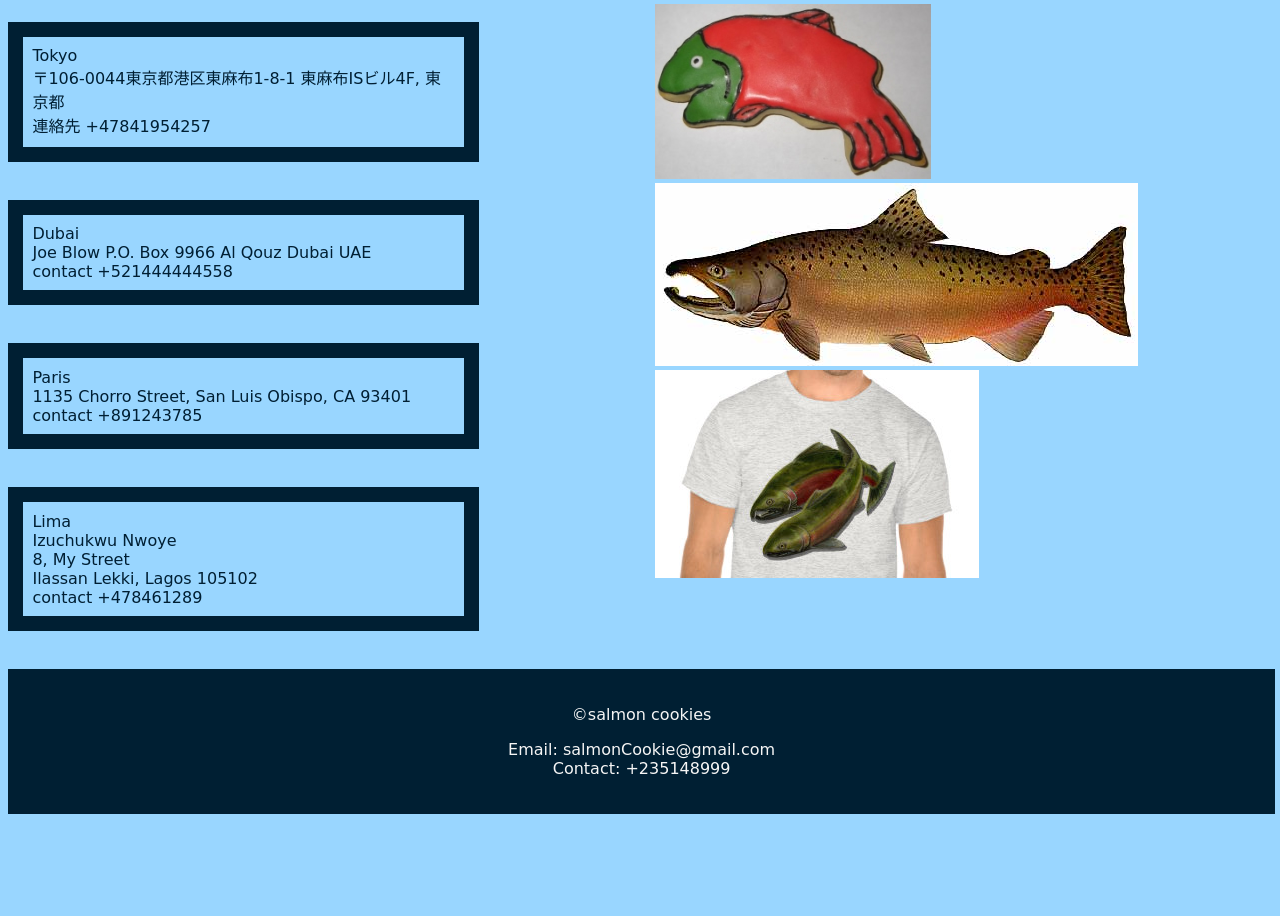
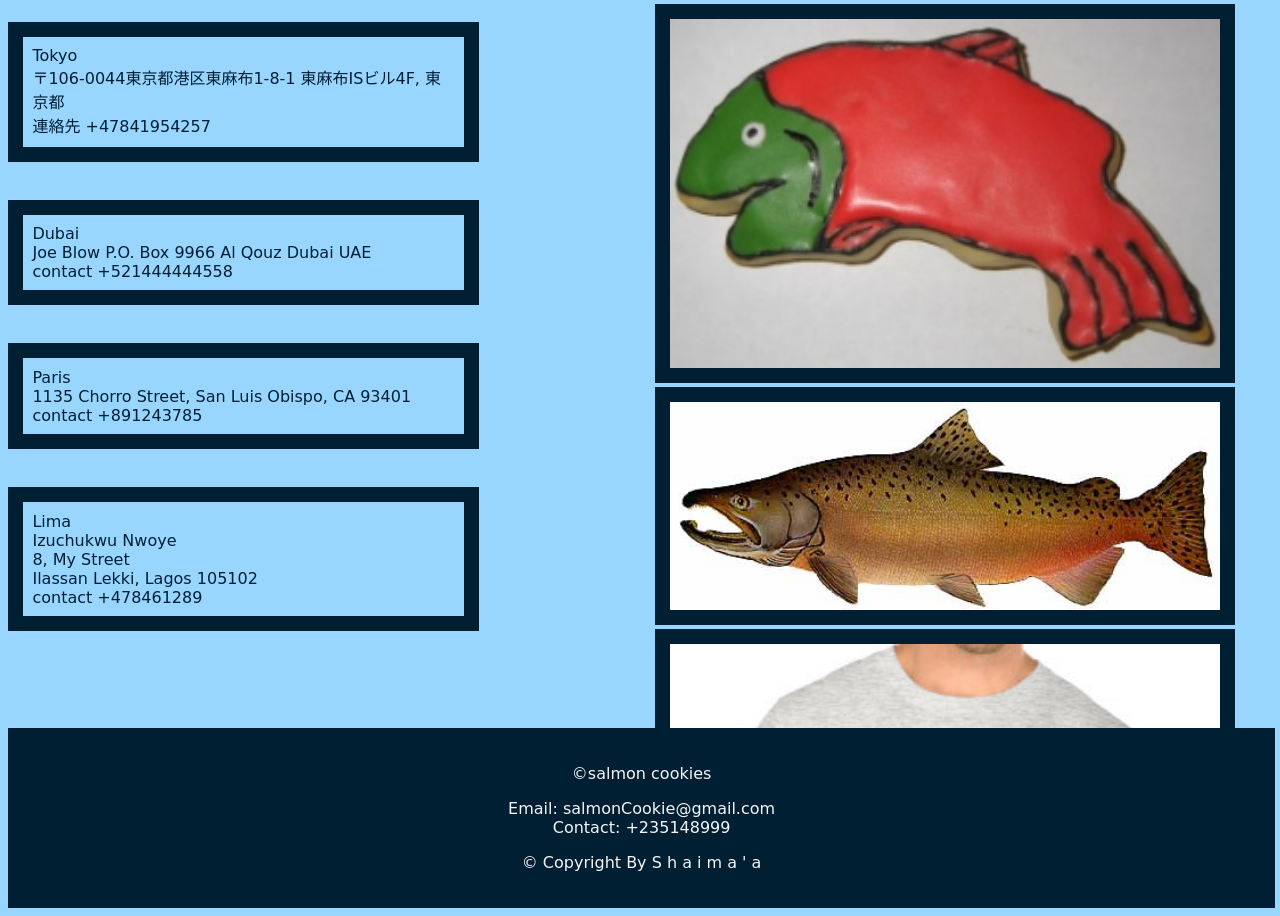
Before and after one commit to ShaimaaAlsaqer/cookie-stand, a plain HTML site: page index.html in a window 1280 px wide. Shown: the part 724-1640 px from the top of the page. Before the commit the page ends 1546 px from the top, so only its background shows below. Drawn offline with Linux system fonts and the light colour scheme; a web font is replaced by a local one.

Commit message:
style the pic

```diff
--- a/css/style.css
+++ b/css/style.css
@@ -65,7 +65,7 @@ body header img{
     padding-bottom: 50px;
     padding-left: 80px;
     width: 700px;
-    height: 700px;
+    height: 850px;
     overflow: scroll;
     float: right;
     display: block;
@@ -76,7 +76,8 @@ body header img{
 }
 .imgSize{
     border-image-width: 50%;
-
+    border: 15px solid #001f33;
+    width: 100%;
 }
 #paragraphHome{
     float: left;
--- a/index.html
+++ b/index.html
@@ -68,12 +68,12 @@
             </article>
             <section id="imgIndex">
                 <p id="singleParagrephImage">Tese some of out photos</p>
-                <img class="imgSize" src="cookie-stand/img/frosted-cookie.jpg" alt="">
-                <img class="imgSize" src="cookie-stand/img/chinook.jpg" alt="">
-                <img class="imgSize" src="cookie-stand/img/shirt.jpg" alt="">
-                <img class="imgSize" src="cookie-stand/img/cutter.jpeg" alt="">
-                <img class="imgSize" src="cookie-stand/img/family.jpg" alt="">
-                <img class="imgSize" src="cookie-stand/img/fish.jpg" alt="">
+                <img class="imgSize" src="img/frosted-cookie.jpg" alt="">
+                <img class="imgSize" src="img/chinook.jpg" alt="">
+                <img class="imgSize" src="img/shirt.jpg" alt="">
+                <img class="imgSize" src="img/cutter.jpeg" alt="">
+                <img class="imgSize" src="img/family.jpg" alt="">
+                <img class="imgSize" src="img/fish.jpg" alt="">
             </section>
         </div>
     </main>
@@ -85,7 +85,11 @@
         </p>
         <p>
             Email: salmonCookie@gmail.com <br>
-            Contact: +235148999
+            Contact: +235148999 <br>
+        </p>
+        <p>
+            &copy; Copyright By &#83; &#104; &#97; &#105; &#109; &#97; &#39; &#97;
+
         </p>
     </footer>
 </body>
```
Also changed, not shown: sales.html (+6 -0 lines).
